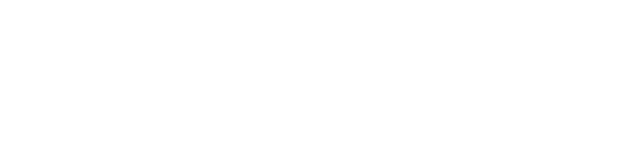
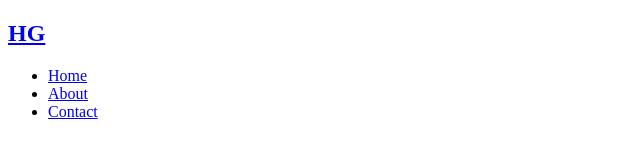
Before and after one commit to MarkusTryban/hotel-web, a plain HTML site: page index.html in a window 1280 px wide. Shown: the whole page, without its empty margins (0-640 px from the left). Drawn offline with Linux system fonts and the light colour scheme.

Commit message:
Add header & navbar

```diff
--- a/index.html
+++ b/index.html
@@ -9,5 +9,16 @@
     <link rel="stylesheet" href="css/style.css" />
     <title>Hotel George | Welcome</title>
   </head>
-  <body></body>
+  <body>
+    <header>
+      <nav id="navbar">
+        <h1 class="logo"><a href="index.html">HG</a></h1>
+        <ul>
+          <li><a href="index.html">Home</a></li>
+          <li><a href="about.html">About</a></li>
+          <li><a href="contact.html">Contact</a></li>
+        </ul>
+      </nav>
+    </header>
+  </body>
 </html>
```
